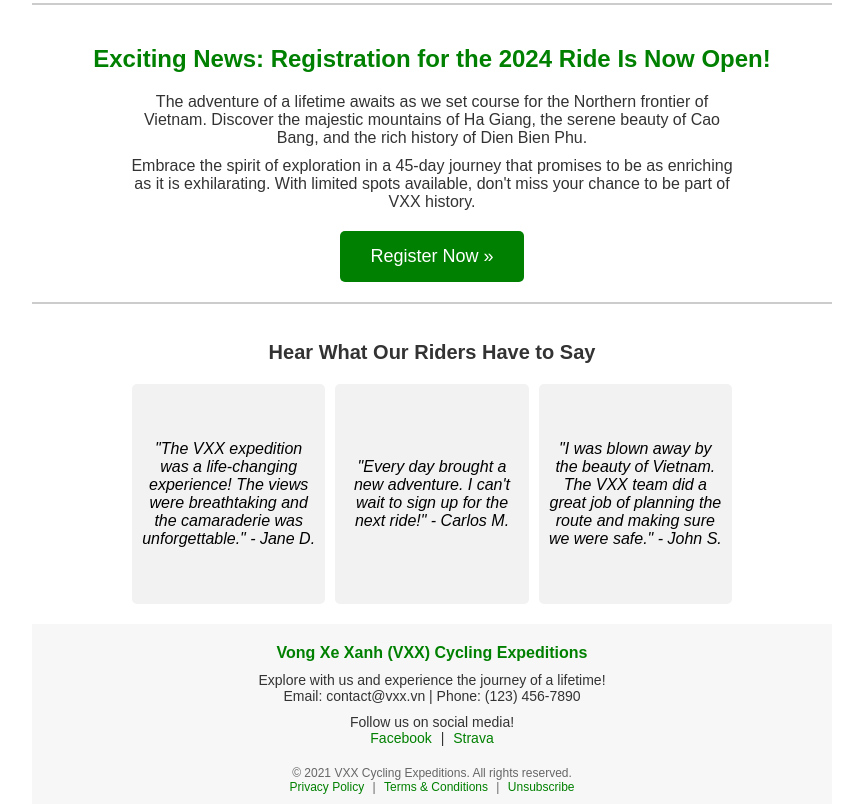
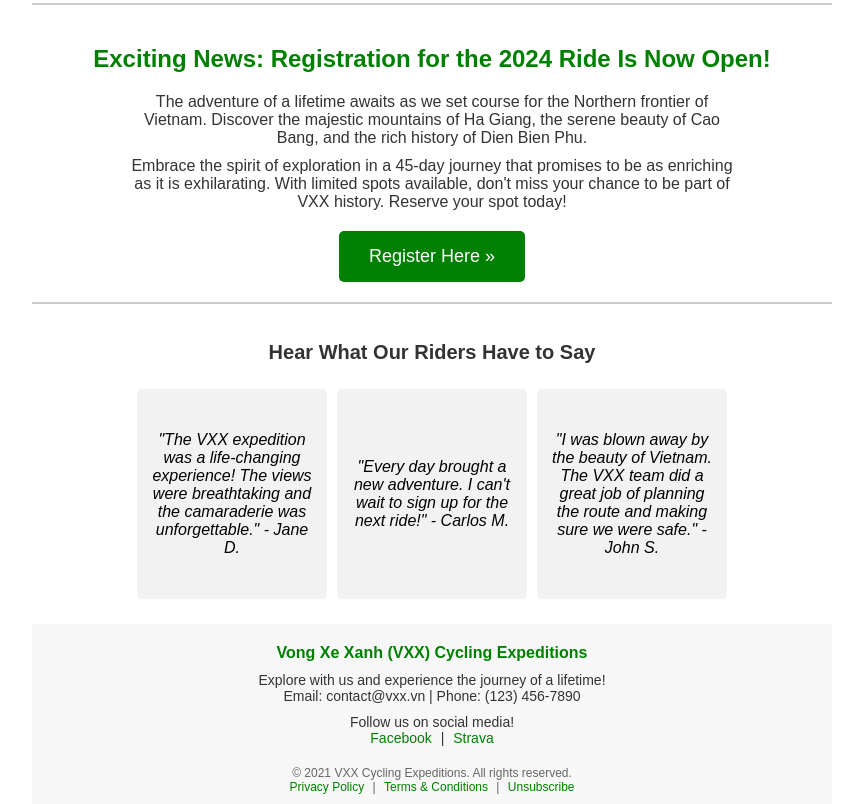
Before and after one commit to jmayheww/VXX-newsletter, a plain HTML site: page index.html in a window 1280 px wide. Shown: the part 1347-2151 px from the top of the page, without its empty margins (208-1071 px from the left). Drawn offline with Linux system fonts and the light colour scheme.

Commit message:
update vxx

```diff
--- a/index.html
+++ b/index.html
@@ -107,8 +107,7 @@
                 <br>
                 <p style="color: #333333; font-size: 16px; font-family: Arial, sans-serif; width: 80%; margin: auto;">
                     Furthemore, we have a special announcement about the upcoming <strong>2024 route</strong>, so be
-                    sure to read all
-                    the way to the end!
+                    sure to read all the way to the end! As always, thank you for your continued support!
                 </p>
             </td>
         </tr>
@@ -197,10 +196,11 @@
                     style="color: #333; font-size: 16px; font-family: Arial, sans-serif; margin-bottom: 10px; width: 80%; margin: auto;">
                     Embrace the spirit of exploration in a 45-day journey that promises to be as enriching as it is
                     exhilarating. With limited spots available, don't miss your chance to be part of VXX history.
+                    Reserve your spot today!
                 </p>
                 <a href="registration_link_here" target="_blank"
                     style="background-color: #008000; color: #ffffff; padding: 15px 30px; font-size: 18px; font-family: Arial, sans-serif; text-decoration: none; border-radius: 5px; display: inline-block; margin-top: 20px; transition: background-color 0.3s ease;">
-                    Register Now &raquo;
+                    Register Here &raquo;
                 </a>
             </td>
         </tr>
@@ -209,7 +209,6 @@
         <tr>
             <td style="border-bottom: 2px solid #ccc; margin: 20px 0;"></td>
         </tr>
-
         <!-- Testimonials Section -->
         <tr>
             <td bgcolor="#fff" style="padding: 20px; text-align: center;">
@@ -217,50 +216,51 @@
                     Hear What Our Riders Have to Say
                 </h2>
                 <table align="center" border="0" cellpadding="0" cellspacing="0"
-                    style="max-width: 600px; table-layout: fixed; width: 600px; margin: auto;">
+                    style="max-width: 600px; width: 100%; margin: auto;">
                     <tr>
                         <!-- Testimonial 1 -->
-                        <td
-                            style="background-color: #f2f2f2; border-radius: 5px; vertical-align: middle; text-align: center; padding: 10px; width: 33.333%; height: 200px;">
-                            <p style="font-style: italic; font-size: 16px; font-family: Arial, sans-serif; margin: 0;">
-                                "The VXX expedition was a life-changing experience! The views were breathtaking and the
-                                camaraderie was unforgettable." - Jane D.
-                            </p>
+                        <td style="width: 33%; padding: 5px;">
+                            <table align="center" border="0" cellpadding="0" cellspacing="0"
+                                style="width: 100%; background-color: #f2f2f2; border-radius: 5px;">
+                                <tr>
+                                    <td
+                                        style="font-style: italic; font-size: 16px; font-family: Arial, sans-serif; height: 180px; vertical-align: middle; text-align: center; padding: 15px;">
+                                        "The VXX expedition was a life-changing experience! The views were breathtaking
+                                        and the camaraderie was unforgettable." - Jane D.
+                                    </td>
+                                </tr>
+                            </table>
                         </td>
-
-                        <!-- Spacer -->
-                        <td style="width: 10px;"></td> <!-- Adjust width for desired spacing -->
-
                         <!-- Testimonial 2 -->
-                        <td
-                            style="background-color: #f2f2f2; border-radius: 5px; vertical-align: middle; text-align: center; padding: 10px; width: 33.333%; height: 200px;">
-                            <p style="font-style: italic; font-size: 16px; font-family: Arial, sans-serif; margin: 0;">
-                                "Every day brought a new adventure. I can't wait to sign up for the next ride!" - Carlos
-                                M.
-                            </p>
+                        <td style="width: 33%; padding: 5px;">
+                            <table align="center" border="0" cellpadding="0" cellspacing="0"
+                                style="width: 100%; background-color: #f2f2f2; border-radius: 5px;">
+                                <tr>
+                                    <td
+                                        style="font-style: italic; font-size: 16px; font-family: Arial, sans-serif; height: 180px; vertical-align: middle; text-align: center; padding: 15px;">
+                                        "Every day brought a new adventure. I can't wait to sign up for the next ride!"
+                                        - Carlos M.
+                                    </td>
+                                </tr>
+                            </table>
                         </td>
-
-                        <!-- Spacer -->
-                        <td style="width: 10px;"></td> <!-- Adjust width for desired spacing -->
-
                         <!-- Testimonial 3 -->
-                        <td
-                            style="background-color: #f2f2f2; border-radius: 5px; vertical-align: middle; text-align: center; padding: 10px; width: 33.333%; height: 200px;">
-                            <p style="font-style: italic; font-size: 16px; font-family: Arial, sans-serif; margin: 0;">
-                                "I was blown away by the beauty of Vietnam. The VXX team did a great job of planning the
-                                route and making sure we were safe." - John S.
-                            </p>
+                        <td style="width: 33%; padding: 5px;">
+                            <table align="center" border="0" cellpadding="0" cellspacing="0"
+                                style="width: 100%; background-color: #f2f2f2; border-radius: 5px;">
+                                <tr>
+                                    <td
+                                        style="font-style: italic; font-size: 16px; font-family: Arial, sans-serif; height: 180px; vertical-align: middle; text-align: center; padding: 15px;">
+                                        "I was blown away by the beauty of Vietnam. The VXX team did a great job of
+                                        planning the route and making sure we were safe." - John S.
+                                    </td>
+                                </tr>
+                            </table>
                         </td>
                     </tr>
                 </table>
             </td>
         </tr>
-
-
-
-
-
-
 
 
 
```
